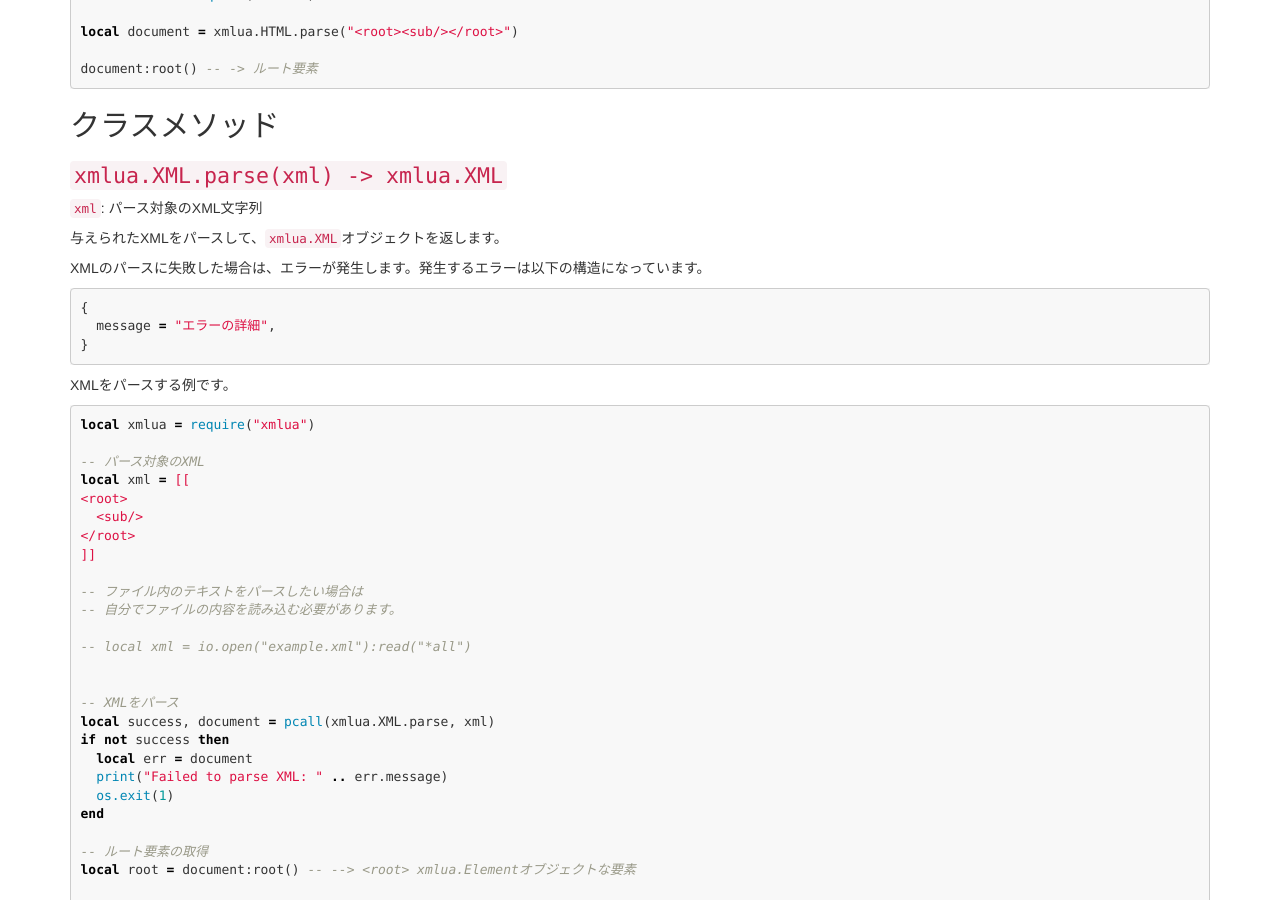
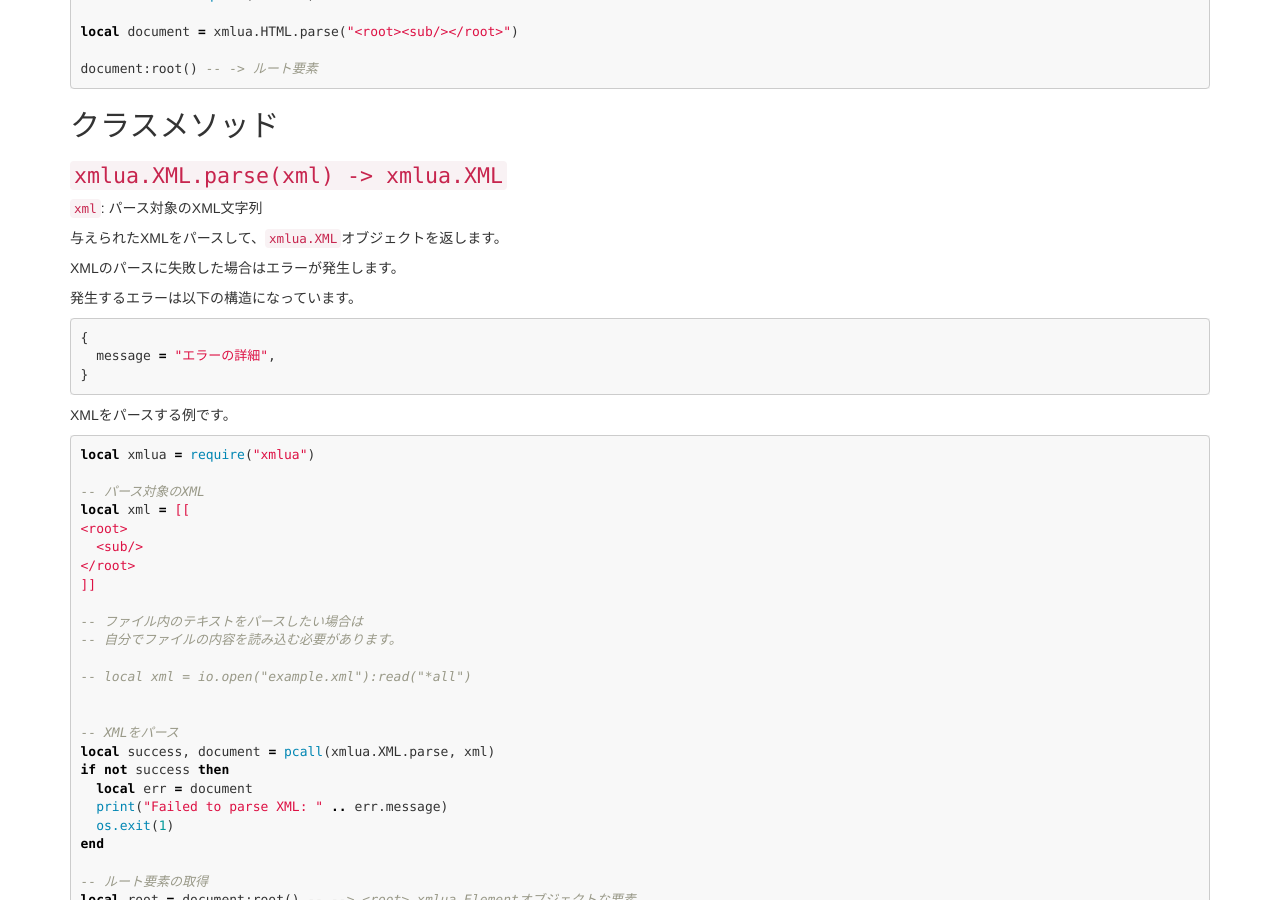
Before and after one commit to clear-code/xmlua, a Jekyll site: the page built from docs/ja/reference/xml.md, in a window 1280 px wide and 900 px high, scrolled down 448 px. Built offline with Jekyll 4.4.1, drawn with Linux system fonts in a browser that asks for light colours.

Commit message:
Translate

````diff
--- a/docs/ja/reference/xml.md
+++ b/docs/ja/reference/xml.md
@@ -37,8 +37,9 @@ document:root() -- -> ルート要素
 
 与えられたXMLをパースして、`xmlua.XML`オブジェクトを返します。
 
-XMLのパースに失敗した場合は、エラーが発生します。発生するエラーは以下の構造になっています。
+XMLのパースに失敗した場合はエラーが発生します。
 
+発生するエラーは以下の構造になっています。
 
 ```lua
 {
````
Also changed, not shown: docs/ja/reference/html.md (+3 -1 lines), 2 other files.
